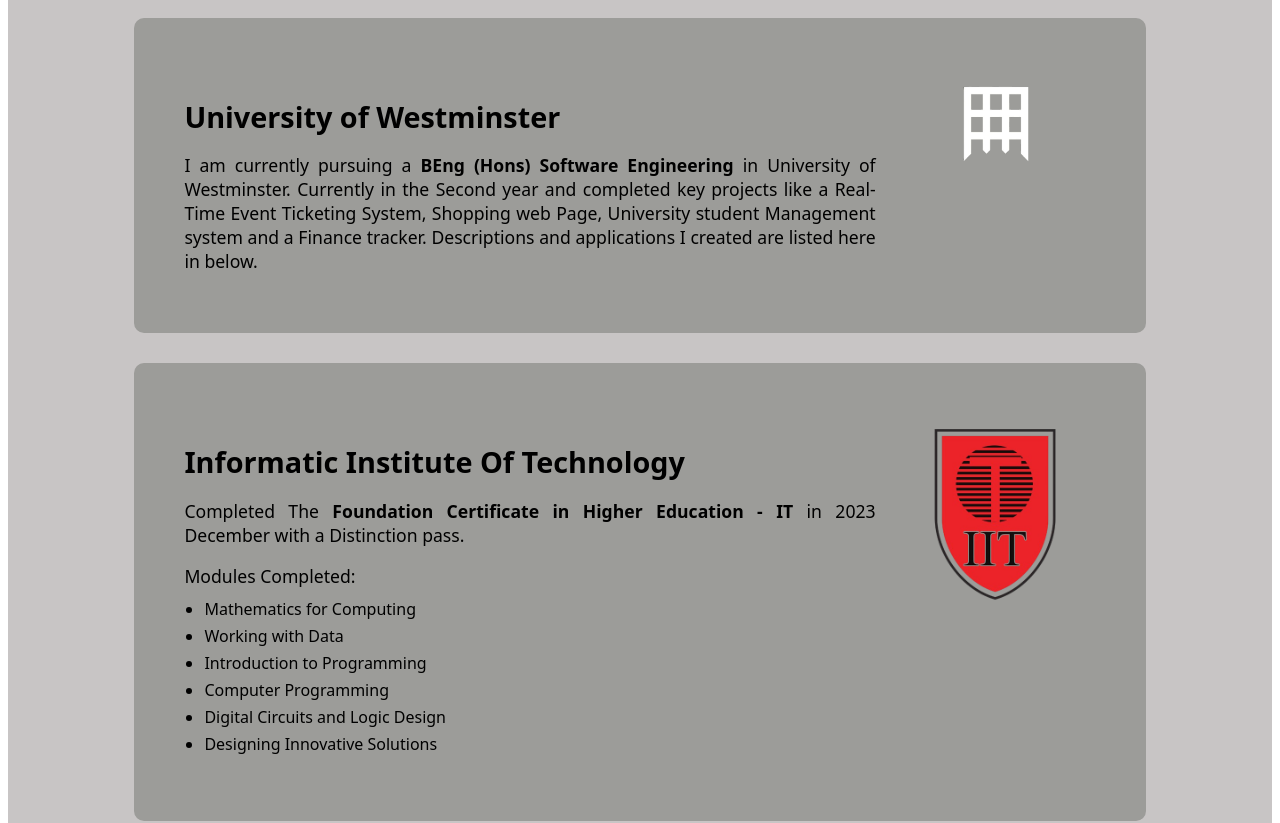
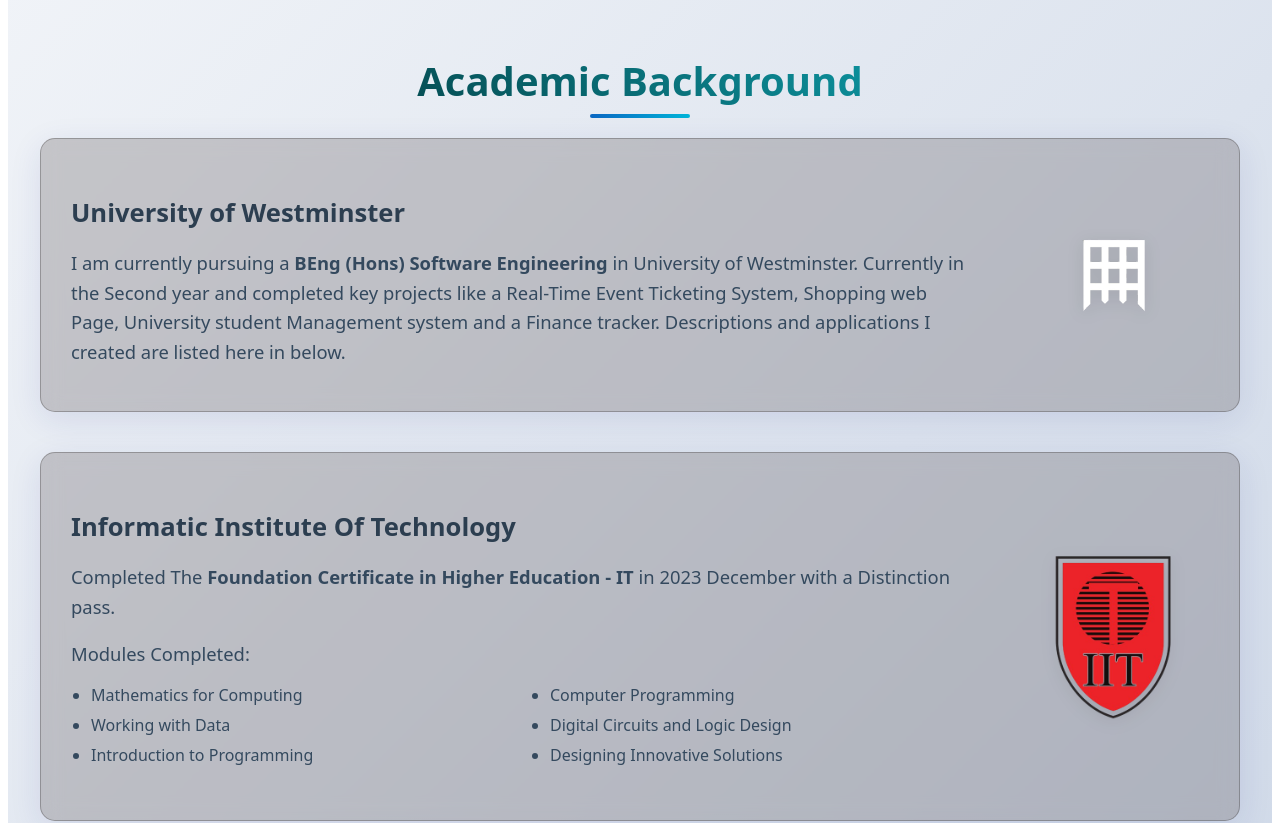
Before and after one commit to Joshfd05/Portfolio, an Angular app: page / in a window 1280 px wide. Shown: the part 960-1783 px from the top of the page. Built offline with nearby package versions, Linux system fonts and the light colour scheme.

Commit message:
Finished the UI design

```diff
--- a/src/app/components/about/about.component.css
+++ b/src/app/components/about/about.component.css
@@ -1,72 +1,134 @@
+/* About Section - Glass Morphism Design */
 .about {
-  margin-top: 20px;
-  background-color: #c8c5c5;
-  max-width: auto;
-  margin:50x auto
+  margin: 0 auto;
+  padding: 40px 0;
+  background: linear-gradient(135deg, #f5f7fa 0%, #c3cfe2 100%);
+  min-height: 100vh;
+}
+
+.section {
+  max-width: 1200px;
+  margin: 0 auto 40px;
+  padding: 0 20px;
 }
 
 .section h2 {
-  font-size: 2rem;
+  font-size: 2.5rem;
   font-weight: 800;
-  font-family:system-ui, -apple-system, BlinkMacSystemFont, 'Segoe UI', Roboto, Oxygen, Ubuntu, Cantarell, 'Open Sans', 'Helvetica Neue', sans-serif;
-
-  background: linear-gradient(to right, rgb(16, 59, 56), rgb(88, 235, 255)); /* Blue to purple gradient */
-  -webkit-background-clip: text; /* Applies the gradient to the text */
-  color: transparent; /* Makes text color transparent to show the gradient */
+  margin-bottom: 30px;
+  text-align: center;
+  font-family: system-ui, -apple-system, BlinkMacSystemFont, 'Segoe UI', Roboto, Oxygen, Ubuntu, Cantarell, 'Open Sans', 'Helvetica Neue', sans-serif;
+  background: linear-gradient(45deg, #011d1f, #11c1d1);
+  -webkit-background-clip: text;
+  background-clip: text;
+  color: transparent;
+  position: relative;
 }
 
-#introduction {
-  padding: 20px;
+.section h2::after {
+  content: '';
+  position: absolute;
+  width: 100px;
+  height: 4px;
+  background: linear-gradient(90deg, #0a66c2, #00b4d8);
+  bottom: -10px;
+  left: 50%;
+  transform: translateX(-50%);
+  border-radius: 2px;
 }
 
-/* Academic section*/
+.glass-card {
+  background: rgba(37, 22, 22, 0.2);
+  backdrop-filter: blur(10px);
+  -webkit-backdrop-filter: blur(10px);
+  border-radius: 15px;
+  border: 1px solid rgba(45, 41, 41, 0.3);
+  box-shadow: 0 8px 32px 0 rgba(31, 38, 135, 0.1);
+  padding: 30px;
+  transition: all 0.3s ease;
+}
+
+.glass-card:hover {
+  transform: translateY(-5px);
+  box-shadow: 0 12px 40px 0 rgba(31, 38, 135, 0.2);
+}
+
+/* Academic section */
 #academic-background {
-  padding: 50px 10%
+  padding: 50px 20px;
 }
 
 .institution {
   display: flex;
-  align-items: flex-start;
+  align-items: center;
   justify-content: space-between;
-  gap: 20px;
-  margin-bottom: 30px;
-  background-color: #9c9c99;
-  border-radius: 10px;
-  padding: 50px;
+  gap: 40px;
+  margin-bottom: 40px;
+  padding: 30px;
 }
 
 .college-image {
-  width: 200px;
+  width: 190px;
   height: auto;
   border-radius: 10px;
+  object-fit: contain;
+  filter: drop-shadow(0 4px 8px rgba(0,0,0,0.1));
+  transition: transform 0.3s ease;
+}
+
+.college-image:hover {
+  transform: scale(1.05);
 }
 
 .institution h3 {
-  font-size: 1.8rem;
-  margin-bottom: 10px;
+  font-size: 1.6rem;
+  margin-bottom: 15px;
+  color: #2c3e50;
 }
 
 .institution p {
-  margin-bottom: 10px;
-  text-align: justify;
+  font-size: 1.15rem;
+  margin-bottom: 15px;
+  line-height: 1.6;
+  color: #34495e;
 }
 
 .institution ul {
-  margin-top: 10px;
+  margin-top: 15px;
   padding-left: 20px;
+  columns: 2;
+  column-gap: 30px;
 }
 
 .institution ul li {
-  margin-bottom: 5px;
+  margin-bottom: 8px;
+  color: #34495e;
+  break-inside: avoid;
 }
 
-
-/*Carreer section*/
-section {
-  padding: 50px 10%;
+/* Career section */
+#career-goals p {
+  font-size: 1.2rem;
+  line-height: 1.8;
+  color: #34495e;
 }
 
-section p {
-  font-size: 1.1rem;
-  text-align: justify;
+@media (max-width: 768px) {
+  .institution {
+    flex-direction: column;
+    text-align: center;
+  }
+
+  .institution ul {
+    columns: 1;
+  }
+
+  .college-image {
+    margin-top: 20px;
+    width: 120px;
+  }
+
+  .section h2 {
+    font-size: 2rem;
+  }
 }
--- a/src/app/components/about/about.component.html
+++ b/src/app/components/about/about.component.html
@@ -1,9 +1,9 @@
 <div class="about" id="about">
     <!-- Introduction Section -->
-  <section class="section" id="introduction">
+    <section class="section glass-card" id="introduction">
         <h2>About Myself</h2>
         <p>Hello! My name is <strong>Joshua Fernando</strong>, and I am a second-year Software Engineering student at
-          <strong>Universityof Westminster</strong>. I am passionate about creating innovative software solutions and developing
+            <strong>University of Westminster</strong>. I am passionate about creating innovative software solutions and developing
             robust applications that solve real-world problems.</p>
     </section>
 
@@ -11,7 +11,7 @@
     <section class="section" id="academic-background">
         <h2>Academic Background</h2>
 
-      <div class="institution">
+        <div class="institution glass-card">
             <div>
                 <h3>University of Westminster</h3>
                 <p>I am currently pursuing a <strong>BEng (Hons) Software Engineering</strong> in University of Westminster.
@@ -22,7 +22,7 @@
                 <img src="assets/image/UOW.png" alt="Westminster" class="college-image">
         </div>
 
-          <div class="institution">
+        <div class="institution glass-card">
             <div>
                 <h3>Informatic Institute Of Technology</h3>
                 <p>Completed The <strong>Foundation Certificate in Higher Education - IT</strong> in 2023 December with a Distinction pass.</p>
@@ -39,7 +39,7 @@
             <img src="assets/image/IIT.png" alt="IIT" class="college-image">
         </div>
 
-          <div class="institution">
+        <div class="institution glass-card">
             <div>
                 <h3>St. Joseph Vaz College</h3>
                 <p>Completed the <strong>GCE Ordinary Level</strong> exam with <strong>9A</strong> passes in 2022.</p>
@@ -61,7 +61,7 @@
     </section>
 
     <!-- Career Goals Section -->
-  <section class="section" id="career-goals">
+    <section class="section glass-card" id="career-goals">
         <h2>Career Goals</h2>
         <p>My aspiration is to become a full-stack software engineer and contribute to meaningful, impactful projects in the tech industry.
             I aim to leverage my skills in Languages like Java, Python, JavaScript, and frameworks like Spring Boot, node, react and Angular to
--- a/src/app/components/extra/extra.component.css
+++ b/src/app/components/extra/extra.component.css
@@ -0,0 +1,143 @@
+/* Extra Curricular Section */
+.extra-section {
+    padding: 80px 20px;
+    background: linear-gradient(135deg, #f5f7fa 0%, #e4e8f0 100%);
+    position: relative;
+  }
+
+  .section-header {
+    text-align: center;
+    margin-bottom: 50px;
+    position: relative;
+  }
+
+  .section-header h2 {
+    font-size: 2.8rem;
+    font-weight: 800;
+    background: linear-gradient(45deg, #021d2c, #34cddb);
+    -webkit-background-clip: text;
+    background-clip: text;
+    color: transparent;
+    display: inline-block;
+    margin-bottom: 15px;
+  }
+
+  .header-decoration {
+    width: 100px;
+    height: 4px;
+    background: linear-gradient(90deg, #44a9ad, #021d2e);
+    margin: 0 auto;
+    border-radius: 2px;
+  }
+
+  /* Music Card */
+  .music-card {
+    max-width: 1000px;
+    margin: 0 auto;
+    padding: 40px;
+    border-radius: 20px;
+  }
+
+  .music-header {
+    display: flex;
+    align-items: center;
+    justify-content: space-between;
+    margin-bottom: 30px;
+  }
+
+  .music-header h3 {
+    font-size: 2.5rem;
+    font-weight: 800;
+    color: #2c3e50;
+    margin: 0;
+  }
+
+  .music-icon {
+    font-size: 3rem;
+  }
+
+  .music-intro {
+    font-size: 1.2rem;
+    line-height: 1.8;
+    color: #34495e;
+    margin-bottom: 40px;
+    text-align: justify;
+  }
+
+  /* Skill Categories */
+  .music-skills {
+    display: grid;
+    grid-template-columns: repeat(auto-fit, minmax(300px, 1fr));
+    gap: 30px;
+  }
+
+  .skill-category {
+    background: rgba(255, 255, 255, 0.4);
+    backdrop-filter: blur(5px);
+    border-radius: 15px;
+    padding: 25px;
+    transition: all 0.3s ease;
+    border: 1px solid rgba(255, 255, 255, 0.3);
+  }
+
+  .skill-category:hover {
+    transform: translateY(-5px);
+    box-shadow: 0 10px 30px rgba(0, 0, 0, 0.1);
+  }
+
+  .skill-title {
+    font-size: 1.5rem;
+    color: #2c3e50;
+    margin-bottom: 15px;
+    display: flex;
+    align-items: center;
+    gap: 10px;
+  }
+
+  .skill-details {
+    font-size: 1.2rem;
+    list-style-type: none;
+    padding-left: 0;
+  }
+
+  .skill-details li {
+    margin-bottom: 12px;
+    padding-left: 30px;
+    position: relative;
+    line-height: 1.6;
+    color: #34495e;
+  }
+
+  .skill-details li::before {
+    content: "🎶";
+    position: absolute;
+    left: 0;
+  }
+
+  /* Glass Card Effect */
+  .glass-card {
+    background: rgba(255, 255, 255, 0.2);
+    backdrop-filter: blur(10px);
+    -webkit-backdrop-filter: blur(10px);
+    border-radius: 15px;
+    border: 1px solid rgba(255, 255, 255, 0.3);
+    box-shadow: 0 8px 32px 0 rgba(31, 38, 135, 0.1);
+  }
+
+  @media (max-width: 768px) {
+    .section-header h2 {
+      font-size: 2.2rem;
+    }
+
+    .music-header h3 {
+      font-size: 1.5rem;
+    }
+
+    .music-skills {
+      grid-template-columns: 1fr;
+    }
+
+    .music-card {
+      padding: 25px;
+    }
+  }
--- a/src/app/components/extra/extra.component.html
+++ b/src/app/components/extra/extra.component.html
@@ -1,5 +1,43 @@
-<section id="extra">
-    <p>extra works!</p>
+<section id="extra" class="extra-section">
+    <div class="section-header">
+      <h2>Extra Curricular</h2>
+      <div class="header-decoration"></div>
+    </div>
 
-    <p>Add guitar and school things here</p>
-</section>
+    <div class="music-card glass-card">
+      <div class="music-header">
+        <h3>Music Career</h3>
+        <div class="music-icon">🎵</div>
+      </div>
+      <p class="music-intro">Music has always been a deep passion of mine. Over the years, I've developed my skills both academically and practically ranging from classical performances to live gigs. My journey in music has shaped my personality, taught me discipline, and given me the confidence to perform on various stages.</p>
+
+      <div class="music-skills">
+        <div class="skill-category">
+          <h4 class="skill-title">🎸 Classical Guitarist</h4>
+          <ul class="skill-details">
+            <li>Started learning classical guitar in Grade 1 (2011)</li>
+            <li>Completed all graded exams under Trinity College London</li>
+            <li>Performed at various school and public events</li>
+          </ul>
+        </div>
+
+        <div class="skill-category">
+          <h4 class="skill-title">🎷 Clarinet Player (First Clarinet)</h4>
+          <ul class="skill-details">
+            <li>First clarinetist in school brass band (2016-2023)</li>
+            <li>Performed in national-level competitions</li>
+            <li>Gained strong ensemble coordination</li>
+          </ul>
+        </div>
+
+        <div class="skill-category">
+          <h4 class="skill-title">🎤 Solo Performer (Guitar & Vocals)</h4>
+          <ul class="skill-details">
+            <li>Regular performer at pubs, restaurants, and hotels</li>
+            <li>Venues along Negombo Beach Road and Colombo</li>
+            <li>Long-time passion turned professional</li>
+          </ul>
+        </div>
+      </div>
+    </div>
+  </section>
--- a/src/app/components/navbar/navbar.component.css
+++ b/src/app/components/navbar/navbar.component.css
@@ -20,7 +20,7 @@
   list-style: none;
   display: flex;
   align-items: center;
-  gap: 30px;
+  gap: 70px;
   padding: 0;
   margin: 0;
 }
--- a/src/app/components/navbar/navbar.component.html
+++ b/src/app/components/navbar/navbar.component.html
@@ -18,6 +18,7 @@
       <li><a href="#about">About</a></li>
       <li><a href="#skills">Skills</a></li>
       <li><a href="#projects">Projects</a></li>
+      <li><a href="#extra">Extra Curricular</a></li>
     </ul>
   </div>
 </nav>
--- a/src/app/components/projects/projects.component.css
+++ b/src/app/components/projects/projects.component.css
@@ -11,7 +11,7 @@
   text-align: center;
   font-family: system-ui, -apple-system, BlinkMacSystemFont, 'Segoe UI', Roboto,
                Oxygen, Ubuntu, Cantarell, 'Open Sans', 'Helvetica Neue', sans-serif;
-  background: linear-gradient(45deg, #011f22, #014d5d, #90e0ef); /* Professional blue gradient */
+  background: linear-gradient(45deg, #011f22, #066c80, #90e0ef); /* Professional blue gradient */
   -webkit-background-clip: text;
   background-clip: text;
   color: transparent;
@@ -77,7 +77,7 @@
 }
 
 .project-card-front {
-  background: linear-gradient(135deg, #6e8efb, #a777e3);
+  background: linear-gradient(135deg, #1e5c74, #77cfe3);
   color: white;
   text-align: center;
 }
@@ -132,7 +132,7 @@
 .project-btn {
   display: inline-flex;
   align-items: center;
-  background: linear-gradient(90deg, #3498db, #9b59b6);
+  background: linear-gradient(90deg, #013532bb, #59b6b5);
   color: white;
   padding: 12px 25px;
   border-radius: 30px;
--- a/src/app/components/skills/skills.component.css
+++ b/src/app/components/skills/skills.component.css
@@ -18,7 +18,7 @@
   text-align: center;
   font-family: system-ui, -apple-system, BlinkMacSystemFont, 'Segoe UI', Roboto,
                Oxygen, Ubuntu, Cantarell, 'Open Sans', 'Helvetica Neue', sans-serif;
-  background: linear-gradient(45deg, #011f22, #014d5d, #90e0ef); /* Professional blue gradient */
+  background: linear-gradient(45deg, #011f22, #078098, #7adbec); /* Professional blue gradient */
   -webkit-background-clip: text;
   background-clip: text;
   color: transparent;
```
Lines whose indentation alone changed are shown as unchanged.
